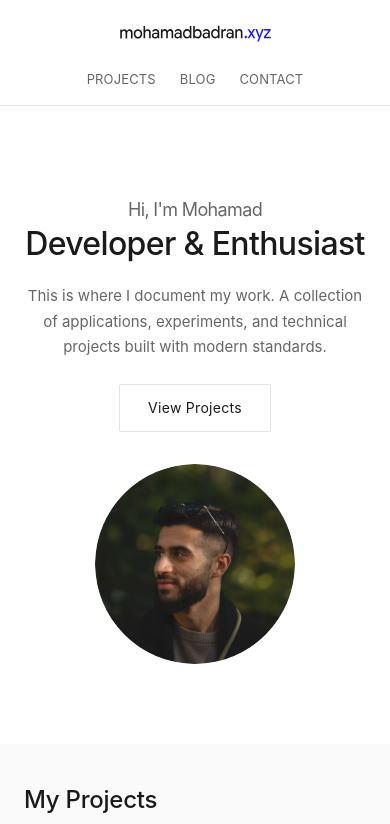
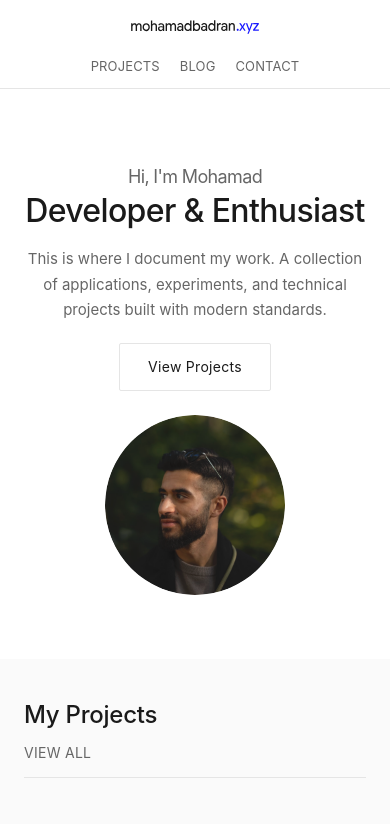
Before and after one commit to bdrn/astro-portfolio, an Astro site: page / in a window 390 px wide. Shown: the top 824 px of the page. Built offline with nearby package versions, Linux system fonts and the light colour scheme; Astro itself is replaced by a stand-in of ours.

Commit message:
navbar mobile fix

```diff
--- a/src/components/Header.astro
+++ b/src/components/Header.astro
@@ -106,8 +106,16 @@ import Section from "../components/Section.astro";
 
   @media (max-width: 600px) {
     #header {
-      padding: 40px 0;
-      gap: 32px;
+      padding: 24px 0;
+      gap: 24px;
+    }
+
+    h1 {
+      margin-bottom: 16px;
+    }
+
+    .description {
+      margin-bottom: 20px;
     }
 
     .button-container {
@@ -116,8 +124,8 @@ import Section from "../components/Section.astro";
     }
 
     img {
-      width: 200px;
-      height: 200px;
+      width: 180px;
+      height: 180px;
     }
   }
 </style>
--- a/src/components/Navbar.astro
+++ b/src/components/Navbar.astro
@@ -104,14 +104,18 @@ const isActive = (path: string) => {
   @media screen and (max-width: 600px) {
     .nav-container {
       flex-direction: column;
-      gap: 12px;
-      padding: 16px 0;
+      gap: 8px;
+      padding: 12px 0;
       min-height: auto;
     }
 
     .nav-items {
-      gap: 24px;
+      gap: 20px;
       font-size: 13px;
+    }
+
+    .nav img {
+      height: 28px;
     }
   }
 </style>
```
